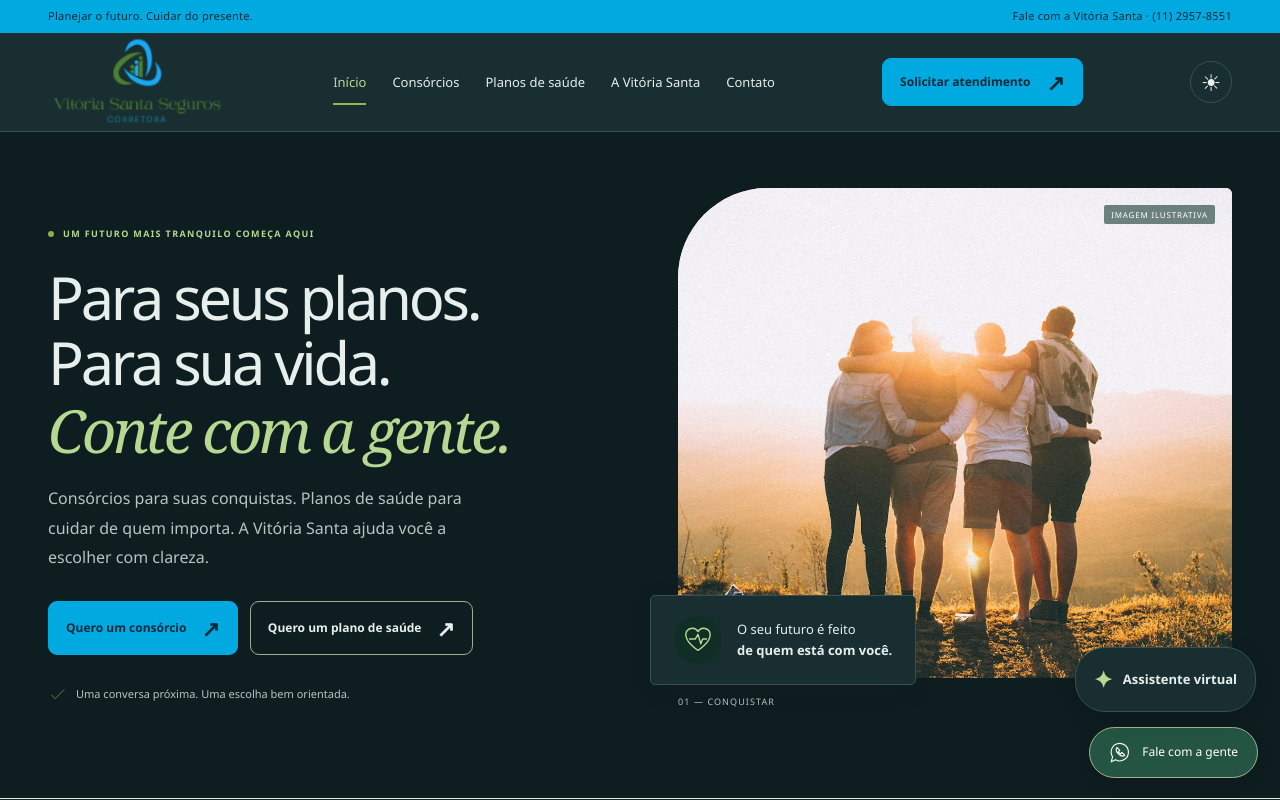
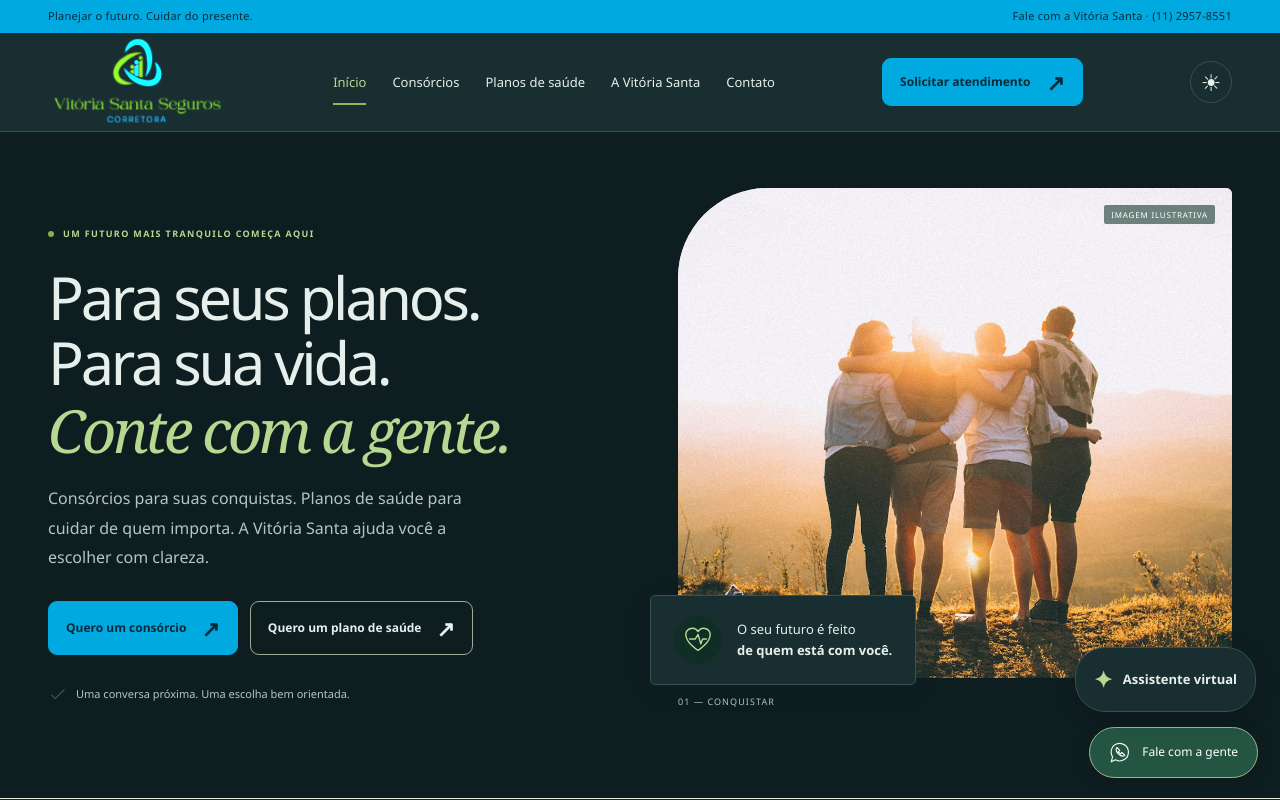
Before and after one commit to direinatorl/vitoria-santa, a website: page index.html in a window 1280 px wide. Both pictures are taken after a click on the button "Ativar modo escuro". Shown: the top 800 px of the page. Drawn offline with Linux system fonts and the light colour scheme.

Commit message:
style: melhora legibilidade da logo sobre o fundo escuro

```diff
--- a/public/styles.css
+++ b/public/styles.css
@@ -350,7 +350,7 @@ em,.eyebrow { color:var(--highlight); }
 .theme-sun { display:none; }
 [data-theme=dark] .theme-sun { display:inline; }
 [data-theme=dark] .theme-moon { display:none; }
-[data-theme=dark] .brand img { filter:invert(1) hue-rotate(180deg); mix-blend-mode:screen; }
+[data-theme=dark] .brand img { filter:invert(1) hue-rotate(180deg) brightness(2.5); mix-blend-mode:screen; }
 [data-theme=dark] .notice,[data-theme=dark] .field label,[data-theme=dark] .consent label,[data-theme=dark] .check-list li,[data-theme=dark] .hero-note,[data-theme=dark] .visual-index,[data-theme=dark] .trust-strip { color:var(--muted); }
 [data-theme=dark] .trust-strip span:first-child,[data-theme=dark] .service-visual-label,[data-theme=dark] .service-icon,[data-theme=dark] .button-outline { color:var(--ink); }
 [data-theme=dark] nav a:hover,[data-theme=dark] nav a[aria-current=page],[data-theme=dark] .text-link:hover { color:var(--highlight); }
```
